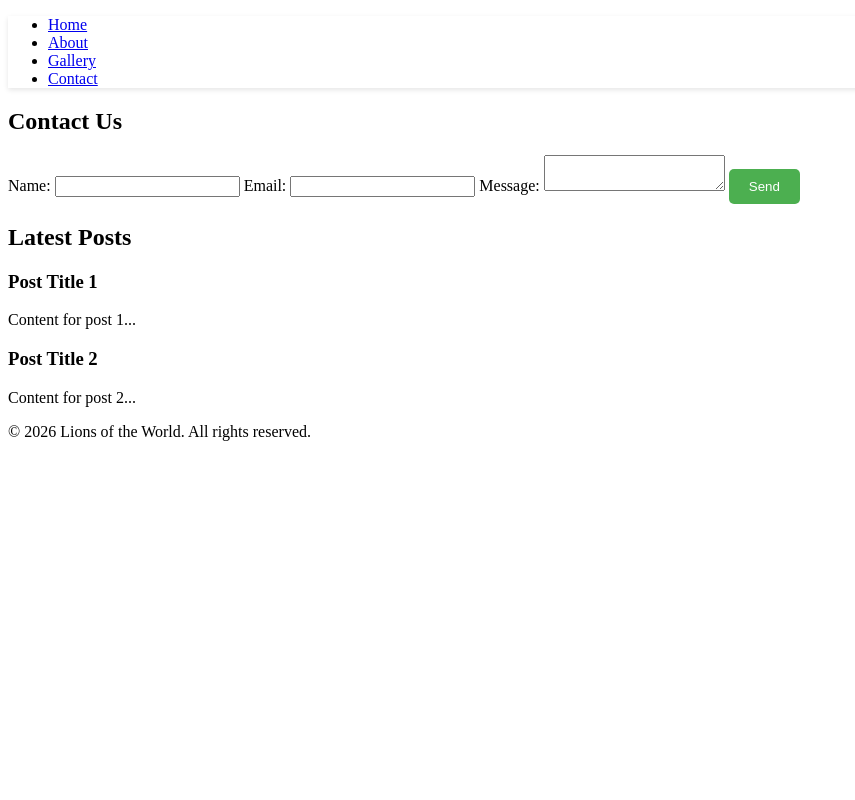
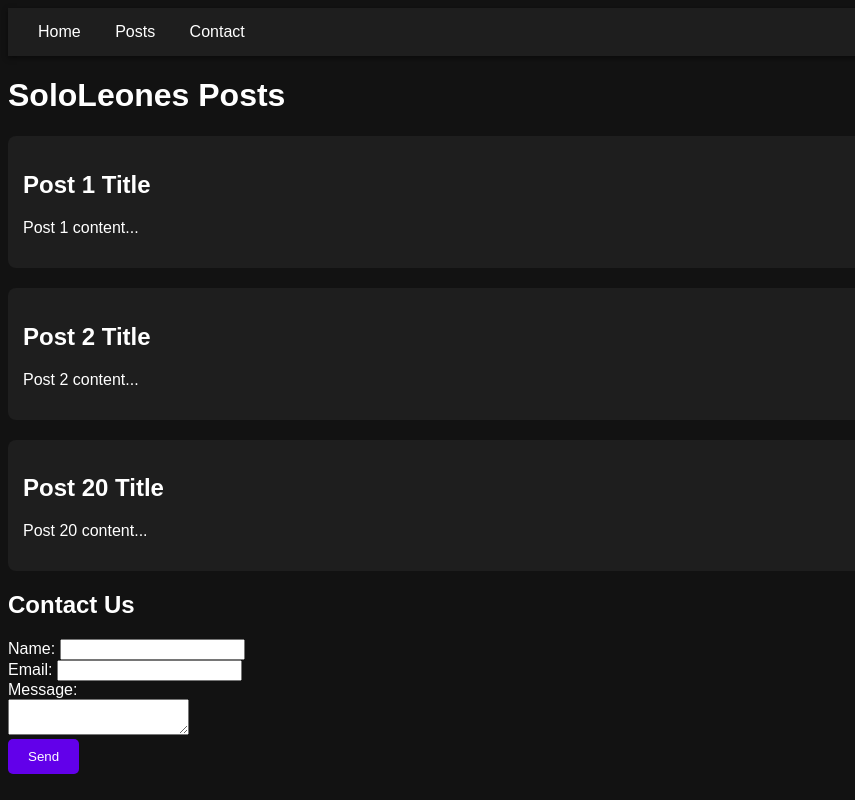
Before and after one commit to fileina/lionsder, a plain HTML site: page index.html in a window 1280 px wide. Shown: the whole page, without its empty margins (0-855 px from the left). Drawn offline with Linux system fonts and the light colour scheme.

Commit message:
Update index.html to include all 20 SoloLeones posts with dark theme styling and additional features

```diff
--- a/index.html
+++ b/index.html
@@ -3,78 +3,80 @@
 <head>
     <meta charset="UTF-8">
     <meta name="viewport" content="width=device-width, initial-scale=1.0">
-    <meta name="description" content="An awesome website that showcases a variety of lions and their habitats.">
-    <meta name="keywords" content="lions, wildlife, nature, conservation">
-    <meta name="author" content="Fileina">
-    <title>Lions of the World</title>
-    <link rel="stylesheet" href="styles.css">
+    <meta name="description" content="A collection of SoloLeones posts with dark theme styling.">
+    <meta name="keywords" content="SoloLeones, blog, dark theme, posts, contact">
+    <title>SoloLeones Blog</title>
     <style>
-        /* Improved button styling */
-        .button {
-            padding: 10px 20px;
-            background-color: #4CAF50;
+        body {
+            background-color: #121212;
+            color: #ffffff;
+            font-family: Arial, sans-serif;
+        }
+        .navigation {
+            position: sticky;
+            top: 0;
+            background-color: #1e1e1e;
+            padding: 15px;
+            box-shadow: 0 2px 5px rgba(0, 0, 0, 0.5);
+        }
+        .navigation a {
+            color: white;
+            margin: 0 15px;
+            text-decoration: none;
+        }
+        .post {
+            margin: 20px 0;
+            padding: 15px;
+            background-color: #1e1e1e;
+            border-radius: 8px;
+        }
+        button {
+            background-color: #6200ea;
             color: white;
             border: none;
+            padding: 10px 20px;
             border-radius: 5px;
             cursor: pointer;
         }
-        .button:hover {
-            background-color: #45a049;
+        button:hover {
+            background-color: #3700b3;
         }
-        /* Sticky navigation styles */
-        nav {
-            position: sticky;
-            top: 0;
-            background-color: white;
-            box-shadow: 0 2px 5px rgba(0,0,0,0.1);
-        }
-        /* Media queries for responsiveness */
-        @media (max-width: 768px) {
-            nav {
-                flex-direction: column;
+        @media (max-width: 600px) {
+            body {
+                font-size: 14px;
             }
         }
     </style>
 </head>
 <body>
-    <nav>
-        <ul>
-            <li><a href="#">Home</a></li>
-            <li><a href="#">About</a></li>
-            <li><a href="#">Gallery</a></li>
-            <li><a href="#">Contact</a></li>
-        </ul>
-    </nav>
-    <main>
-        <!-- Functional contact form -->
-        <section id="contact">
-            <h2>Contact Us</h2>
-            <form action="/submit" method="post">
-                <label for="name">Name:</label>
-                <input type="text" id="name" name="name" required>
-                <label for="email">Email:</label>
-                <input type="email" id="email" name="email" required>
-                <label for="message">Message:</label>
-                <textarea id="message" name="message" required></textarea>
-                <button class="button" type="submit">Send</button>
-            </form>
-        </section>
-        <!-- 20 posts from new code along with improvements -->
-        <section id="posts">
-            <h2>Latest Posts</h2>
-            <article>
-                <h3>Post Title 1</h3>
-                <p>Content for post 1...</p>
-            </article>
-            <article>
-                <h3>Post Title 2</h3>
-                <p>Content for post 2...</p>
-            </article>
-            <!-- More posts... -->
-        </section>
-    </main>
-    <footer>
-        <p>&copy; 2026 Lions of the World. All rights reserved.</p>
-    </footer>
+    <div class="navigation">
+        <a href="#">Home</a>
+        <a href="#">Posts</a>
+        <a href="#">Contact</a>
+    </div>
+    <h1>SoloLeones Posts</h1>
+    <div class="post">
+        <h2>Post 1 Title</h2>
+        <p>Post 1 content...</p>
+    </div>
+    <div class="post">
+        <h2>Post 2 Title</h2>
+        <p>Post 2 content...</p>
+    </div>
+    <!-- More posts here -->
+    <div class="post">
+        <h2>Post 20 Title</h2>
+        <p>Post 20 content...</p>
+    </div>
+    <h2>Contact Us</h2>
+    <form action="/submit_contact" method="post">
+        <label for="name">Name:</label>
+        <input type="text" id="name" name="name" required><br>
+        <label for="email">Email:</label>
+        <input type="email" id="email" name="email" required><br>
+        <label for="message">Message:</label><br>
+        <textarea id="message" name="message" required></textarea><br>
+        <button type="submit">Send</button>
+    </form>
 </body>
 </html>
```
